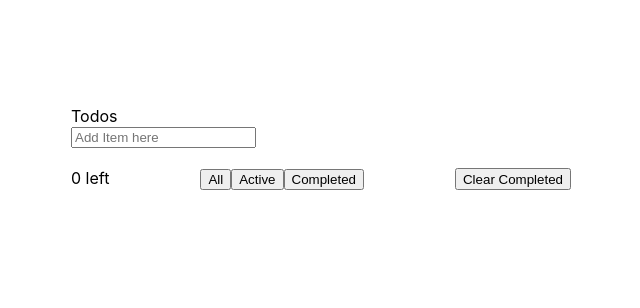
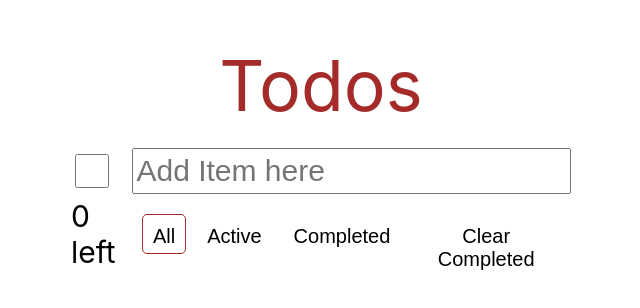
Before and after one commit to puneet-ahuja/react-fe-coding-round-questions, a React (Create React App) app: page /todo in a window 1280 px wide. Shown: the part 252-560 px from the top of the page, without its empty margins (319-959 px from the left). Built offline with nearby package versions, Linux system fonts and the light colour scheme.

Commit message:
Added code for todo-mvc

```diff
--- a/package.json
+++ b/package.json
@@ -4,7 +4,6 @@
   "private": true,
   "dependencies": {
     "cra-template": "1.2.0",
-    "js-guid": "^1.0.2",
     "react": "^18.3.1",
     "react-dom": "^18.3.1",
     "react-router-dom": "^6.23.0",
--- a/src/components/Todo/TodoApp.jsx
+++ b/src/components/Todo/TodoApp.jsx
@@ -22,10 +22,32 @@ const TodoApp = () => {
         })
     }
 
+    const onUpdateAll = (updatedStatus) => {
+        const updatedTodos = {
+            ...todos
+        };
+        Object.keys(updatedTodos).forEach((key) => {
+            updatedTodos[key] = {
+                ...updatedTodos[key],
+                status: updatedStatus
+            }
+        })
+
+        setTodos(updatedTodos)
+    }
+
     const deleteTodo = (id) => {
         if(todos[id]){
             const updatedTodos = {...todos};
             delete updatedTodos[id];
+            setTodos(updatedTodos);
+        }
+    }
+
+    const onUpdateHandler = (id, updatedObj) => {
+        if(todos[id]){
+            const updatedTodos = {...todos};
+            updatedTodos[id] = updatedObj;
             setTodos(updatedTodos);
         }
     }
@@ -69,15 +91,16 @@ const TodoApp = () => {
         <div className='todoapp-container'>
             <div className={'todo-app'}>
 
-                <Header addItem={addTodo}></Header>
+                <Header addItem={addTodo} onUpdateAll={onUpdateAll}></Header>
 
                 <ItemList
                     list={list}
                     deleteTodo={deleteTodo}
                     onCompleteHandler={onCompleteHandler}
+                    onUpdateHandler={onUpdateHandler}
                 ></ItemList>
 
-                <Footer leftCount={leftCount} onClearCompleted={()=>{
+                <Footer leftCount={leftCount} selectedStatus={selectedStatus} onClearCompleted={()=>{
                     const updatedTodos = {...todos};
                     Object.keys(todos).forEach((key)=>{
                         if(todos[key].status === 'done'){
--- a/src/components/Todo/components/Footer/Footer.css
+++ b/src/components/Todo/components/Footer/Footer.css
@@ -2,4 +2,37 @@
     margin-top: 20px;
     display: flex;
     justify-content: space-between;
+    height: 40px;
+    align-items: center;
+    font-size: 30px;
 }
+
+.switch-state {
+    display: flex;
+    gap: 10px;
+}
+
+.status-button,.complete-clear {
+    height: 40px;
+    padding: 10px 10px;
+    border-radius: 5px;
+    border: 0px;
+    background-color: transparent;
+    cursor: pointer;
+    font-size: 20px;
+    border: 1px solid transparent;
+
+}
+
+.status-button.selected {
+    border: 1px solid brown;
+}
+
+.status-button:hover {
+    border: 1px solid brown;
+}
+
+.status-button:focus {
+    box-shadow: 0 0 5px 5px brown;
+    opacity: 0.5;
+}
--- a/src/components/Todo/components/Footer/Footer.jsx
+++ b/src/components/Todo/components/Footer/Footer.jsx
@@ -3,14 +3,15 @@ import './Footer.css'
 const Footer = ({
     leftCount,
     onClearCompleted,
-    onStatusChange
+    onStatusChange,
+    selectedStatus
 }) => {
     return  <footer className='footer'>
     <div className="status">{leftCount} left</div>
     <div className="switch-state">
-        <button className='status-button' onClick={()=>onStatusChange('All')}>All</button>
-        <button className='status-button' onClick={()=>onStatusChange('Active')}>Active</button>
-        <button className='status-button' onClick={()=>onStatusChange('Completed')}>Completed</button>
+        <button className={`status-button${selectedStatus === 'All' ? ' selected': ''}`} onClick={()=>onStatusChange('All')}>All</button>
+        <button className={`status-button${selectedStatus === 'Active' ? ' selected': ''}`} onClick={()=>onStatusChange('Active')}>Active</button>
+        <button className={`status-button${selectedStatus === 'Completed' ? ' selected': ''}`} onClick={()=>onStatusChange('Completed')}>Completed</button>
 
     </div>
     <button className='complete-clear' onClick={onClearCompleted}>Clear Completed</button>
--- /dev/null
+++ b/src/components/Todo/components/Header/Header.css
@@ -0,0 +1,22 @@
+.header {
+    font-size: 70px;
+    text-align: center;
+    color: brown;
+    margin-bottom: 20px;
+}
+
+.checkbox-markall {
+    height: 40px;
+    width: 40px;
+}
+
+.input-box-container {
+    display: flex;
+    gap: 20px;
+    margin-bottom: 20px ;
+}
+
+.input-box {
+    width: 100%;
+    font-size: 30px;
+}
--- a/src/components/Todo/components/Header/Header.jsx
+++ b/src/components/Todo/components/Header/Header.jsx
@@ -1,14 +1,16 @@
+import { useState } from 'react'
+import './Header.css'
+
 const Header = ({
-    addItem
+    addItem,
+    onUpdateAll
 }) => {
+
+    const [isChecked , setIsChecked ] = useState(false);
 
     const onKeyDownHandler = (event) => {
         console.log('===>Value',event.target.value)
         if(event.key === 'Enter' && event.target.value.length > 0){
-            console.log({
-                targetValue: event.target.value
-            })
-
             addItem(event.target.value)
             event.target.value = ''
         }
@@ -18,12 +20,27 @@ const Header = ({
 
 
     return <>
-    <header className='header'>Todos</header>
-    <div className='input-box'>
-        <input type="text" placeholder="Add Item here"
-            onKeyDown={onKeyDownHandler}
-         ></input>
-    </div>
+        <header className='header'>Todos</header>
+        <div className='input-box-container'>
+            <input
+                type='checkbox'
+                checked={isChecked}
+                className='checkbox-markall'
+                onChange={()=>{
+
+                    const updatedCheckedValue = !isChecked;
+                    setIsChecked(updatedCheckedValue);
+                    onUpdateAll(updatedCheckedValue ? 'done': 'new')
+
+                }
+            }></input>
+            <input type="text"
+                className='input-box'
+
+            placeholder="Add Item here"
+                onKeyDown={onKeyDownHandler}
+            ></input>
+        </div>
     </>
 }
 
--- a/src/components/Todo/components/Item/Item.css
+++ b/src/components/Todo/components/Item/Item.css
@@ -1,3 +1,9 @@
 .item {
     display: flex;
+    font-size: 30px;
+    justify-content: space-between;
 }
+
+.button-wrapper {
+
+}
--- a/src/components/Todo/components/Item/Item.jsx
+++ b/src/components/Todo/components/Item/Item.jsx
@@ -1,17 +1,43 @@
 import './Item.css'
+import { useState } from 'react';
 
 const Item = ({
     title,
     id,
     status,
     onDelete,
-    onCompleteHandler
+    onCompleteHandler,
+    onUpdateHandler
 }) => {
-    return <div className={'item'}>
-        <div className='item__title'>{title}</div>
-        <button className="update-status-button" onClick={()=>onCompleteHandler(id)}>{status === 'new'? 'Mark Complete':'Undo'}</button>
-        <button className="delete-button" onClick={()=>onDelete(id)}>delete</button>
+
+    const [isEditable, setIsEditable] = useState(false);
+    return (
+    <div className={'item'}>
+        {
+            isEditable? <input type='text' className='item__title' defaultValue={title} onBlur={()=>{
+                setIsEditable(false)
+            }} autoFocus onKeyDown={(event)=>{
+                if(event.key === 'Enter'){
+                    onUpdateHandler(id, {
+                        id,
+                        title: event.target.value,
+                        status
+                    })
+                    setIsEditable(false)
+                }
+
+            }}
+            />: <div className='item__title' onDoubleClick={(event)=>{
+                setIsEditable(!isEditable)
+            }}
+            >{title}</div>
+        }
+        <div className='button-wrapper'>
+            <button className="update-status-button" onClick={()=>onCompleteHandler(id)}>{status === 'new'? 'Mark Complete':'Undo'}</button>
+            <button className="delete-button" onClick={()=>onDelete(id)}>delete</button>
         </div>
+    </div>
+    );
 }
 
 export default Item;
--- a/src/components/Todo/components/ItemList/ItemList.jsx
+++ b/src/components/Todo/components/ItemList/ItemList.jsx
@@ -4,11 +4,14 @@ const ItemList = ({
     list,
     deleteTodo,
     onCompleteHandler,
+    onUpdateHandler
 }) => {
     return <>{list && list.length > 0 &&
         list.map((item)=>{
             return <Item key={item.id} {...item} onDelete={deleteTodo}
-            onCompleteHandler={onCompleteHandler}></Item>
+            onCompleteHandler={onCompleteHandler}
+            onUpdateHandler = {onUpdateHandler}
+            ></Item>
         })
     }
     </>
```
Also changed, not shown: 2 other files (tests, documents, lock files or other folders).
